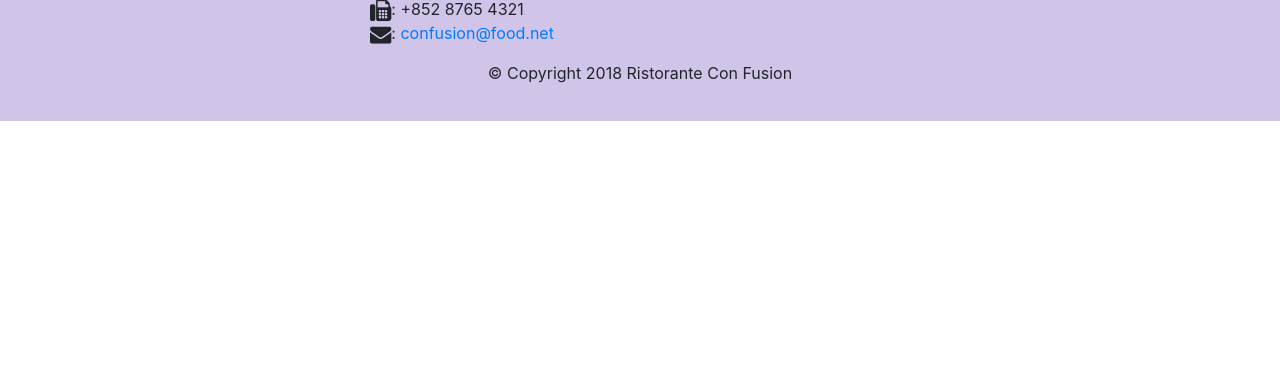
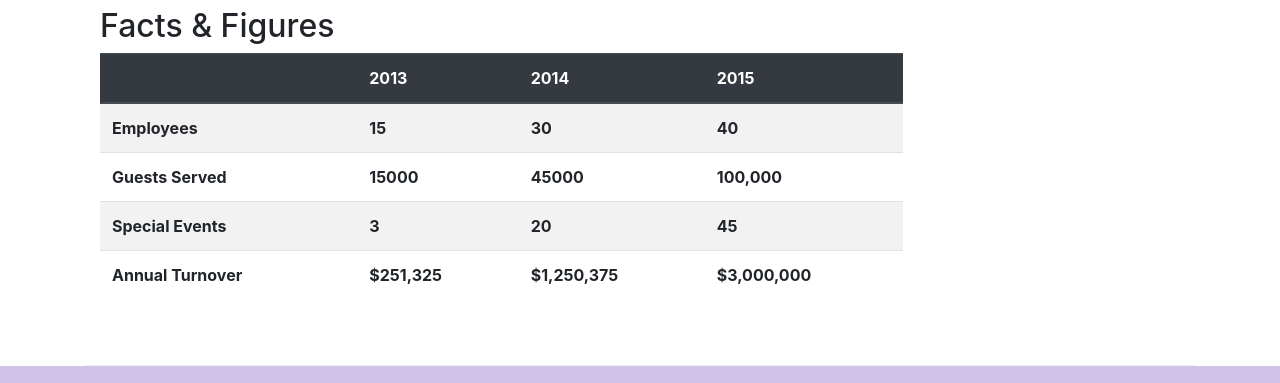
Before and after one commit to ontopoff/conf, a website: page aboutus.html in a window 1280 px wide. Shown: the part 1705-2088 px from the top of the page. Before the commit the page ends 1826 px from the top, so only its background shows below. Drawn offline with nearby package versions, Linux system fonts and the light colour scheme.

Commit message:
Aboutus cards and table

```diff
--- a/aboutus.html
+++ b/aboutus.html
@@ -71,7 +71,7 @@
         </div>
     </div>
 
-    <div class="row row-content align-items-center">
+    <div class="row row-content">
         <div class="col-12 col-sm-6">
             <h2>Our History</h2>
             <p>Started in 2010, Ristorante con Fusion quickly established itself as a culinary icon par excellence in
@@ -81,7 +81,34 @@
             <p>The restaurant traces its humble beginnings to <em>The Frying Pan</em>, a successful chain started by our
                 CEO, Mr. Peter Pan, that featured for the first time the world's best cuisines in a pan.</p>
         </div>
-        <div>
+        <div class="col-sm">
+            <div class="card">
+                <h3 class="card-header bg-primary text-white">Facts At a Glance</h3>
+                <div class="card-body">
+                    <dl class="row">
+                        <dt class="col-6">Started</dt>
+                        <dd class="col-6">3 Feb. 2013</dd>
+                        <dt class="col-6">Major Stake Holder</dt>
+                        <dd class="col-6">HK Fine Foods Inc.</dd>
+                        <dt class="col-6">Last Year's Turnover</dt>
+                        <dd class="col-6">$1,250,375</dd>
+                        <dt class="col-6">Employees</dt>
+                        <dd class="col-6">40</dd>
+                    </dl>
+                </div>
+            </div>
+        </div>
+        <div class="col-12">
+            <div class="card card-body bg-light">
+                <blockquote class="blockquote">
+                    <p class="mb-0">You better cut the pizza in four pieces because I'm not hungry enough to eat six.
+                    </p>
+                    <footer class="blockquote-footer">Yogi Berra,
+                        <cite title="Source Title">The Wit and Wisdom of Yogi Berra, P. Pepe, Diversion Books, 2014
+                        </cite>
+                    </footer>
+                </blockquote>
+            </div>
         </div>
     </div>
 
@@ -113,7 +140,51 @@
                     and you get a winning hit! Amma Mia!</em></p>
         </div>
     </div>
-
+    <div class="row row-content">
+        <div class="col-12 col-sm-9">
+            <h2>Facts &amp; Figures</h2>
+            <div class="table-responsive">
+                <table class="table table-striped">
+                    <thead class="thead-dark">
+                        <tr>
+                            <th>&nbsp;</th>
+                            <th>2013</th>
+                            <th>2014</th>
+                            <th>2015</th>
+                        </tr>
+                    </thead>
+                    <tbody>
+                        <tr>
+                            <th>Employees</th>
+                            <th>15</th>
+                            <th>30</th>
+                            <th>40</th>
+                        </tr>
+                        <tr>
+                            <th>Guests Served</th>
+                            <th>15000</th>
+                            <th>45000</th>
+                            <th>100,000</th>
+                        </tr>
+                        <tr>
+                            <th>Special Events</th>
+                            <th>3</th>
+                            <th>20</th>
+                            <th>45</th>
+                        </tr>
+                        <tr>
+                            <th>Annual Turnover</th>
+                            <th>$251,325</th>
+                            <th>$1,250,375</th>
+                            <th>$3,000,000</th>
+                        </tr>
+                    </tbody>
+                </table>
+            </div>
+        </div>
+        <div class="col-12 col-sm-3">
+        </div>
+    </div>
 </div>
 
 <footer class="footer">
```
